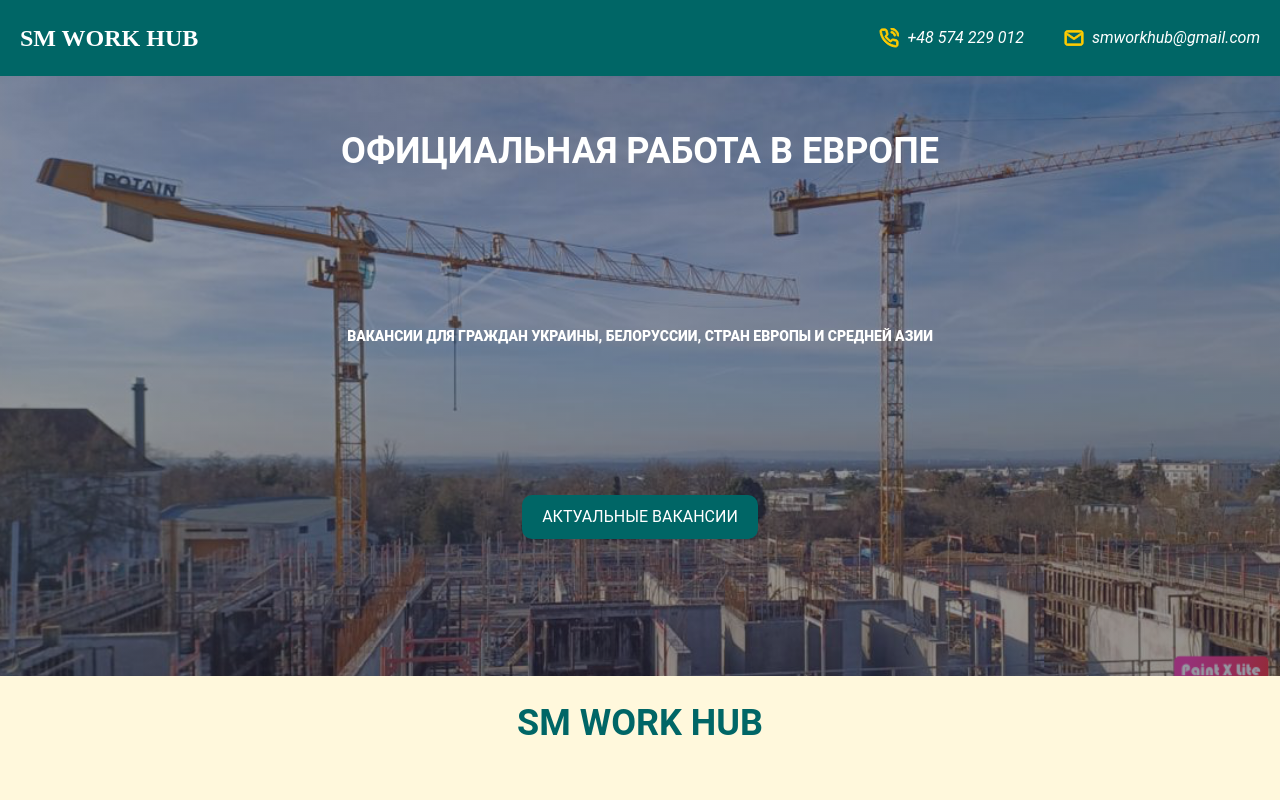
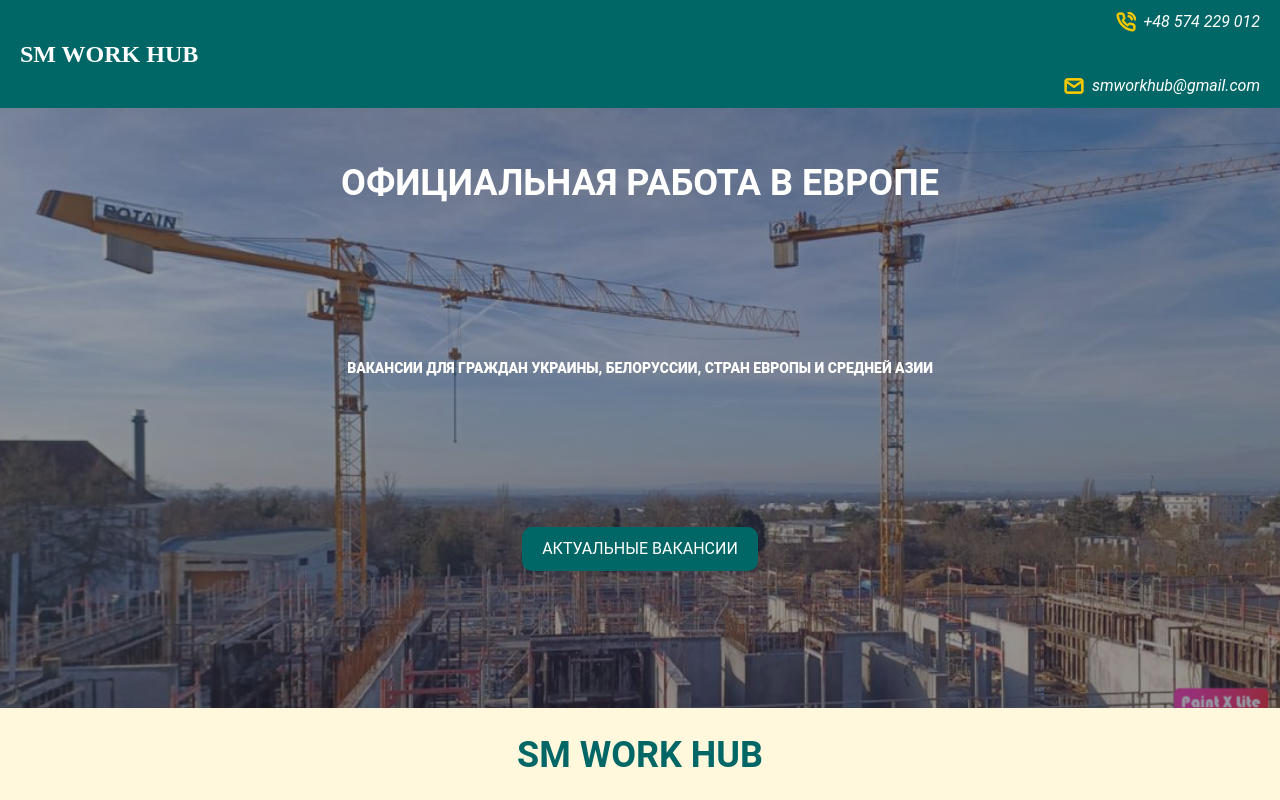
Before and after one commit to imyroslav/sm-work-hub, a website built with Vite: page src/index.html in a window 1280 px wide. Shown: the top 800 px of the page. Built offline with nearby package versions, Linux system fonts and the light colour scheme; what simplelightbox would draw is missing.

Commit message:
header-uopdated

```diff
--- a/src/css/styles.css
+++ b/src/css/styles.css
@@ -50,7 +50,8 @@ a {
 
 .address-list {
     display: flex;
-    justify-content: space-between;
+    flex-direction: column;
+    align-items: flex-end;
     padding: 10px 20px;
     gap: 10px;
 
```
